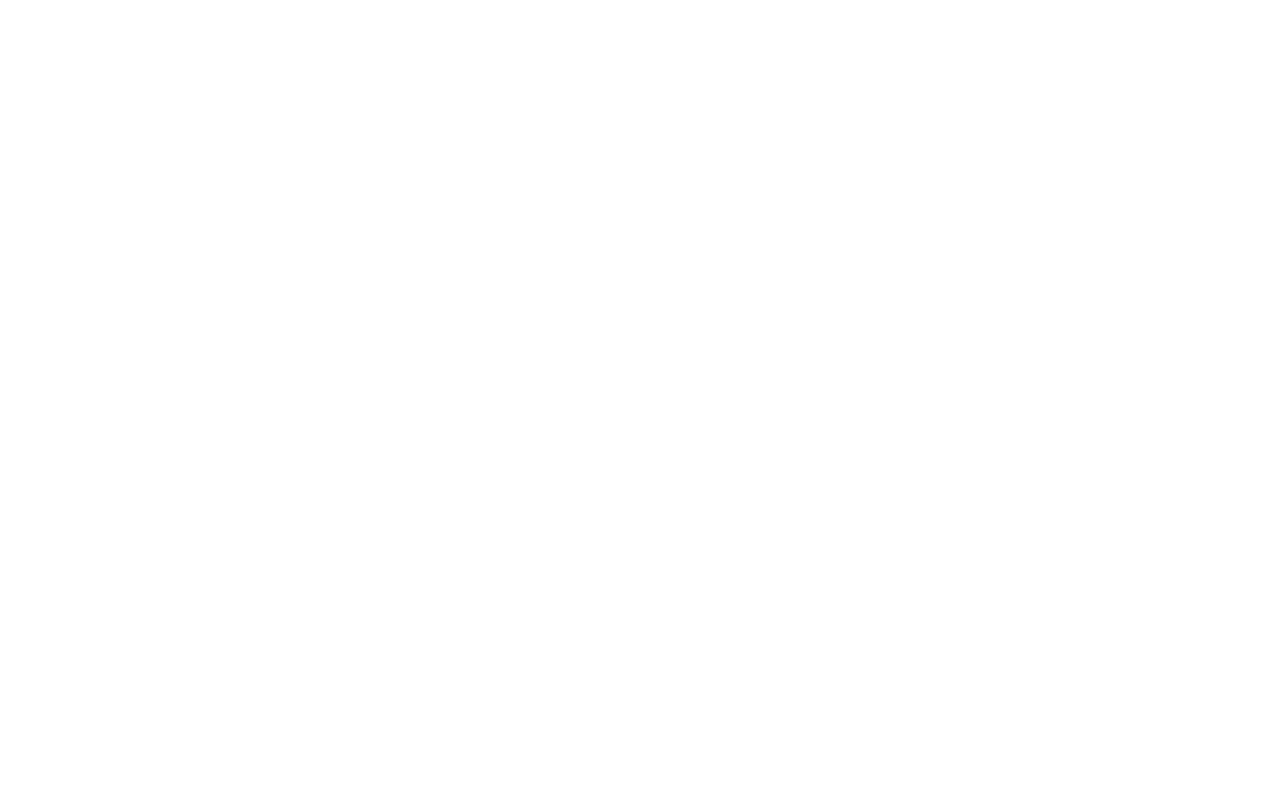
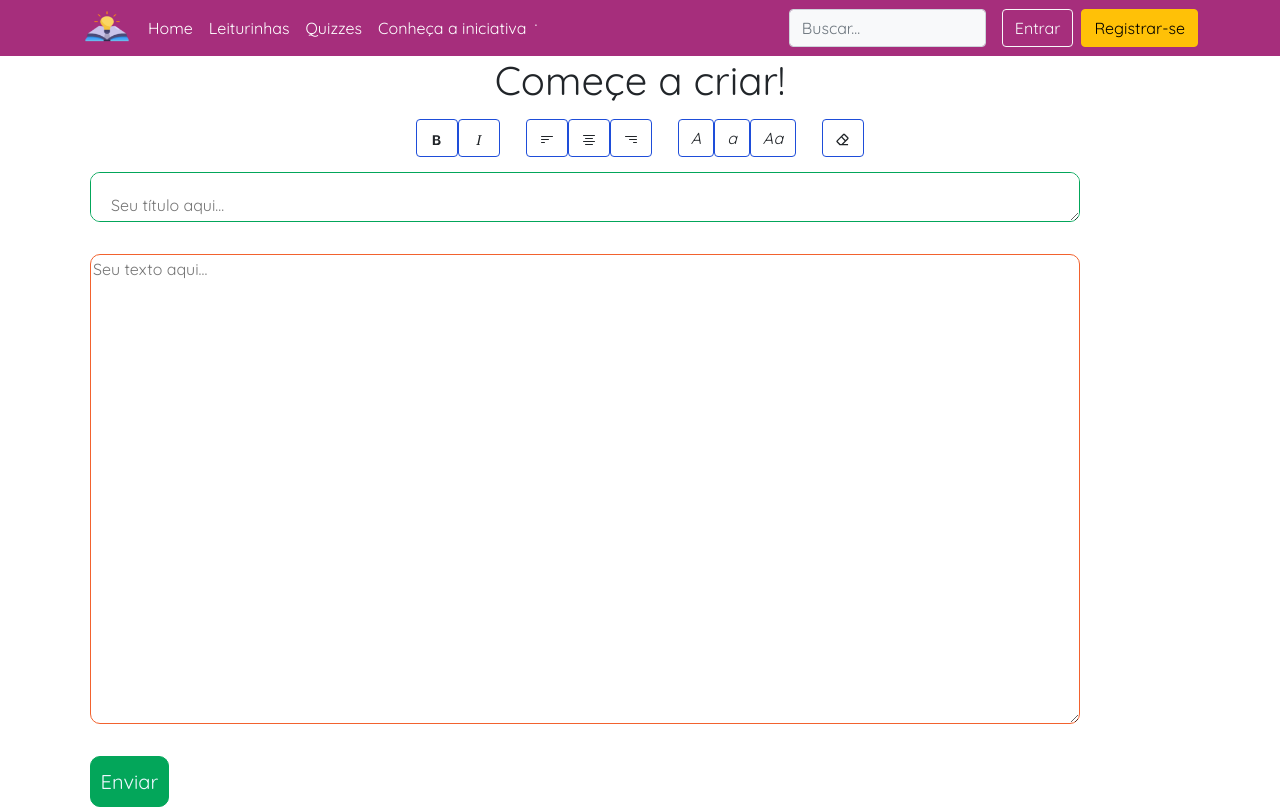
Before and after one commit to Squad009/leiturinha-react, a React (Create React App) app: page /Criar_conteudo_professor in a window 1280 px wide. Before the commit this address had no page. Shown: the top 809 px of the page. Built offline with nearby package versions, Linux system fonts and the light colour scheme.

Commit message:
incluido add conteudo professor

```diff
--- a/package.json
+++ b/package.json
@@ -10,6 +10,7 @@
     "bootstrap-icons": "^1.9.1",
     "react": "^18.2.0",
     "react-dom": "^18.2.0",
+    "react-icons": "^4.6.0",
     "react-router-dom": "^6.4.2",
     "react-scripts": "^5.0.1",
     "web-vitals": "^2.1.4"
--- a/src/App.js
+++ b/src/App.js
@@ -12,6 +12,7 @@
 import PerfilAluno from './components/perfil/PerfilAluno';
 import ConteudoAlunoLayout from './components/conteudo_aluno/ConteudoAlunoLayout';
 import SobreMain from './components/sobre_projeto/SobreMain';
+import CriarConteudoProfessor from './components/conteudo_professor/CriarConteudoProfessor'
 
 function App() {
   return (
@@ -21,6 +22,7 @@
           <Route index element={<InicioLayout />} />
           <Route path='criar_conto' element={<CriaContaLayout />} />
           <Route path='conteudo_professor' element={<ConteudoProfessorLayout />} />
+          <Route path='Criar_conteudo_professor' element={<CriarConteudoProfessor />} />
           <Route path='cria_quiz' element={<CriaQuizLayout />} />
           <Route path='quizzes' element={<QuizzesLayout />} />
           <Route path='tela_realizar_quiz' element={<RealizaQuizLayout />} />
--- /dev/null
+++ b/src/components/conteudo_professor/CriarConteudoProfessor.jsx
@@ -0,0 +1,64 @@
+import Footer from '../../shared/footer/Footer';
+import Authentication from '../../shared/header/Authentication';
+import NavigationMain from '../../shared/header/NavigationMain';
+import HeaderApp from '../../shared/HeaderApp';
+import ConteudoProfessorMain from './ConteudoProfessorMain';
+import "../../css/criarConteudoProfessor.css";
+import { BiEraser } from 'react-icons/bi'
+import { BsFilterLeft } from 'react-icons/bs'
+import { BsFilterRight} from 'react-icons/bs'
+import { BsTextCenter} from 'react-icons/bs'
+import { BsTypeBold} from 'react-icons/bs'
+import { BsTypeItalic} from 'react-icons/bs'
+
+
+
+
+
+export default function CriarConteudoProfessor() {
+
+    return(
+        <>
+            <HeaderApp navigationMain={<NavigationMain />} authentication={<Authentication />}/>
+
+
+            <main>
+  <div className="container d-flex justify-content-center" >
+      <h1>Começe a criar!</h1></div>
+
+  <div className=" container d-flex  align-items-center justify-content-center " id="botoes">
+       <div className="btn " id="fontes">
+          <button className="btn" id="negrito"><i><BsTypeBold /></i></button>
+          <button className="btn" id="italico"><i><BsTypeItalic /></i></button>       </div>
+       <div className="btn  " id="alinhamento">
+          <button className="btn" id="esquerda"><i><BsFilterLeft /></i></button>
+          <button className="btn" id="centro"><i><BsTextCenter /></i></button>
+          <button className="btn" id="botao"><i><BsFilterRight /></i></button>
+       </div>
+       <div className="btn " id="transforma">
+          <button className="btn" id="botao"><i>A</i></button>
+          <button className="btn" id="botao"><i>a</i></button>
+          <button className="btn" id="botao"><i>Aa</i></button>
+       </div>
+       <div className="btn d-flex  align-items-center justify-content-center" id="apagar">
+          <button className="btn" id="apagarTexto"><i><BiEraser /></i></button>
+      </div>
+  </div>
+
+  <div className="container d-flex  flex-column bd-highlight mb-1" id="caixaDeTexto">
+        <div className="p-2 bd-highlight">
+            <textarea id="titulo" placeholder="Seu título aqui..."></textarea>
+        </div>
+        <div className="p-2 bd-highlight">
+            <textarea id="texto" placeholder="Seu texto aqui..."></textarea>
+        </div>
+        <div>
+          <a href="" button className="btn button_app_primary mr-3"> Enviar </a>
+        </div>
+  </div>
+</main>
+
+            <Footer />
+        </>
+    );
+}
--- /dev/null
+++ b/src/css/criarConteudoProfessor.css
@@ -0,0 +1,43 @@
+#texto{
+    width: 90%;
+    height: 470px;
+    margin-bottom: 10px;
+    border-radius: 10px;
+
+    border-color: #F2622E;
+}
+
+#titulo{
+    width: 90%;
+    height: 50px;
+    margin-bottom: 10px;
+    border-radius: 10px;
+    border-style: solid;
+    border-color: #03A65A;
+    padding: 1.25rem;
+}
+
+#negrito, #italico{
+    border-style: solid;
+    border-color: #1E4DD9;
+
+
+}
+
+
+#esquerda, #botao, #centro{
+    border-style: solid;
+    border-color: #1E4DD9;
+}
+
+
+#apagarTexto {
+    border-style: solid;
+    border-color: #1E4DD9;
+
+}
+
+#maiuscula, #minuscula, #maimin{
+    border-style: solid;
+    border-color: #1E4DD9;
+}
```
Also changed, not shown: 1 other file (tests, documents, lock files or other folders).
